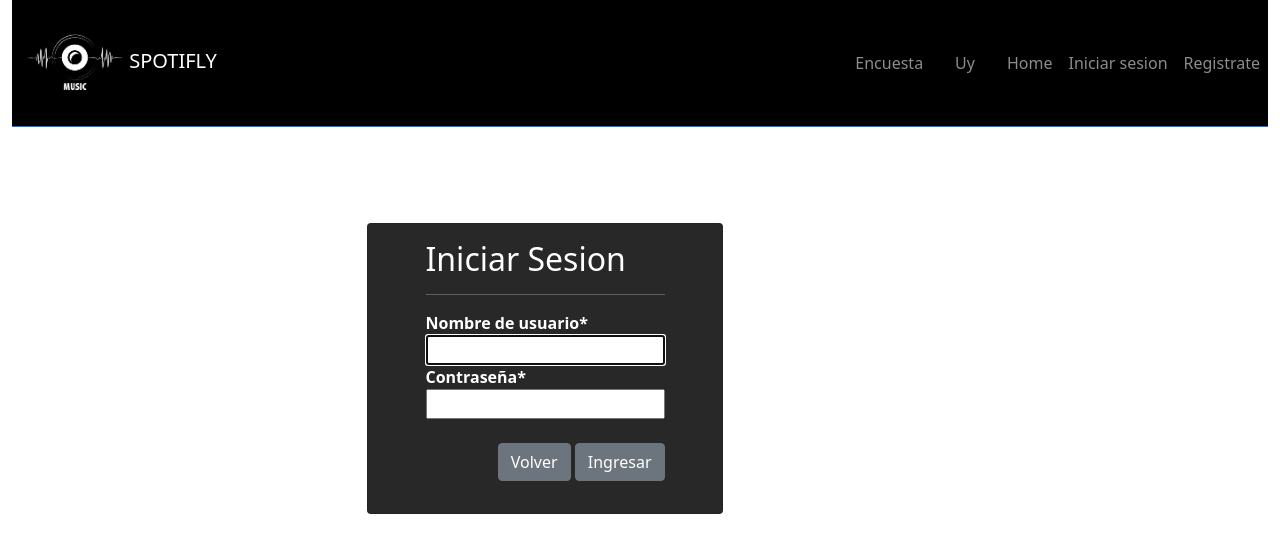
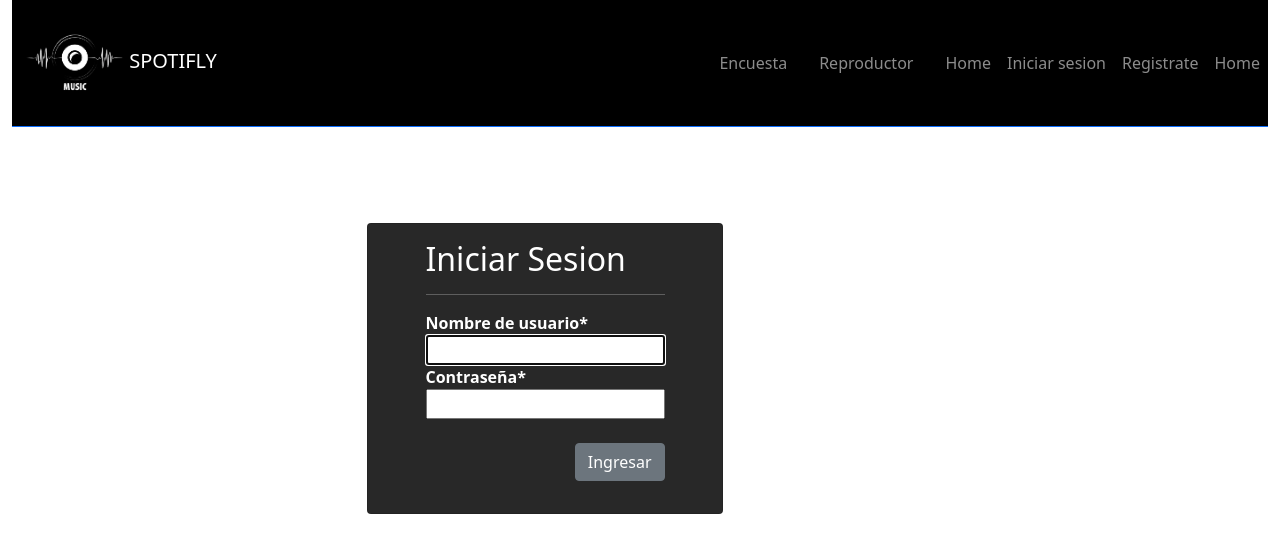
Before and after one commit to Camycog/Proyectofinal, a Django app: page /accounts/login/ in a window 1280 px wide. Shown: the top 553 px of the page. Run offline with Django 4.2, Linux system fonts and the light colour scheme; some libraries are stand-ins or nearby versions.

Commit message:
cambio de lugar

```diff
--- a/Musica/templates/app/base.html
+++ b/Musica/templates/app/base.html
@@ -37,7 +37,7 @@
             </ul>
             <ul class="navbar-nav ms-3">
               <li class="nav-item">
-                <a class="nav-link text-nowrap" href="{% url 'signin' %}">Uy</a>
+                <a class="nav-link text-nowrap" href="{% url 'reproductor' %}">Reproductor</a>
               </li>
              </ul>
               <ul class="navbar-nav ms-3">
@@ -58,6 +58,9 @@
               <li>
                 <a class="nav-link text-nowrap" href="{% url 'registro' %}">Registrate</a>
               </li>
+              </li>
+              <li>
+                <a class="nav-link text-nowrap" href="{% url 'home' %}">Home</a>
               </li>
               {% endif %}
             </ul>
--- a/Musica/templates/registration/login.html
+++ b/Musica/templates/registration/login.html
@@ -31,7 +31,6 @@
                 <br>
                 <div class="d-flex justify-content-end">
                 <ul>
-                <a class="btn btn-secondary" href="{% url 'home' %}" role="button">Volver</a>
                 <input type="submit" value="Ingresar" class="btn btn-secondary float-right" >
                 </ul>
               </div>
```
Also changed, not shown: db.sqlite3.
